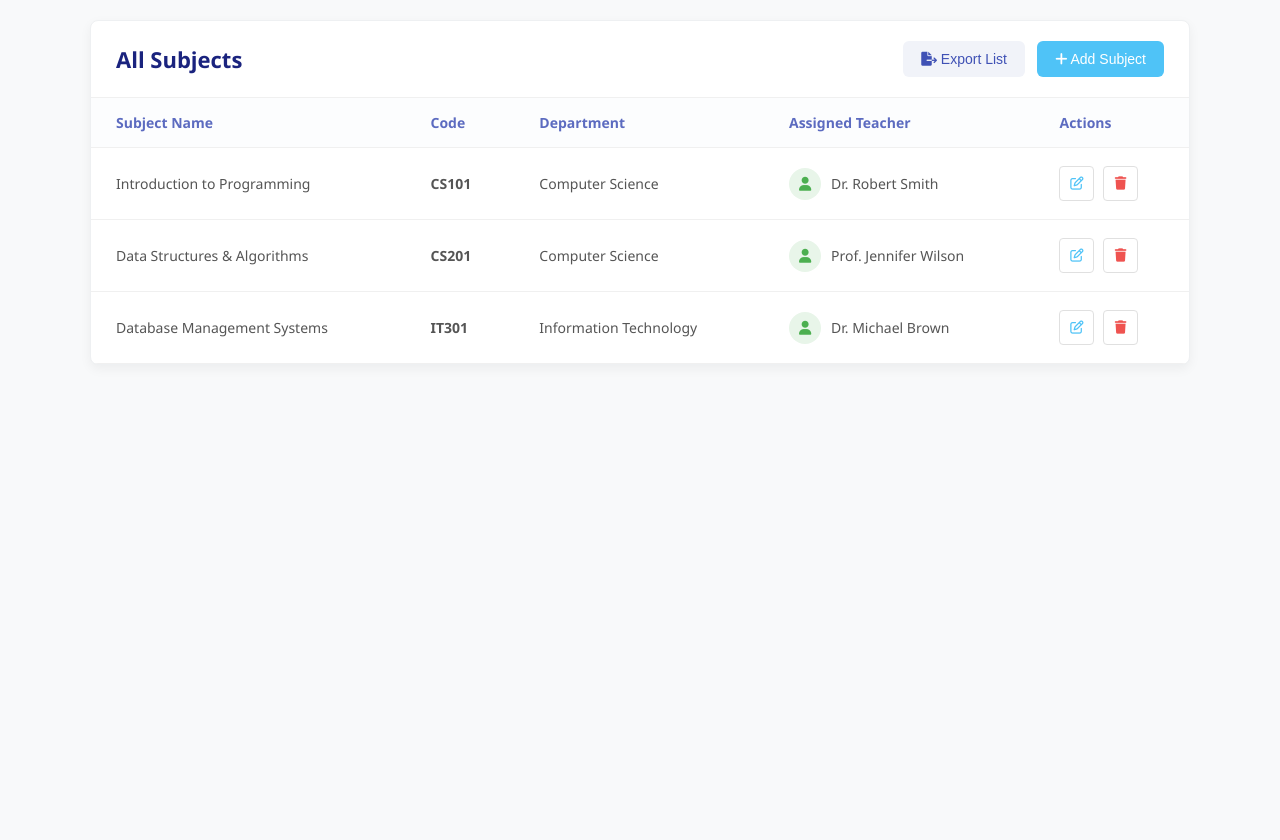
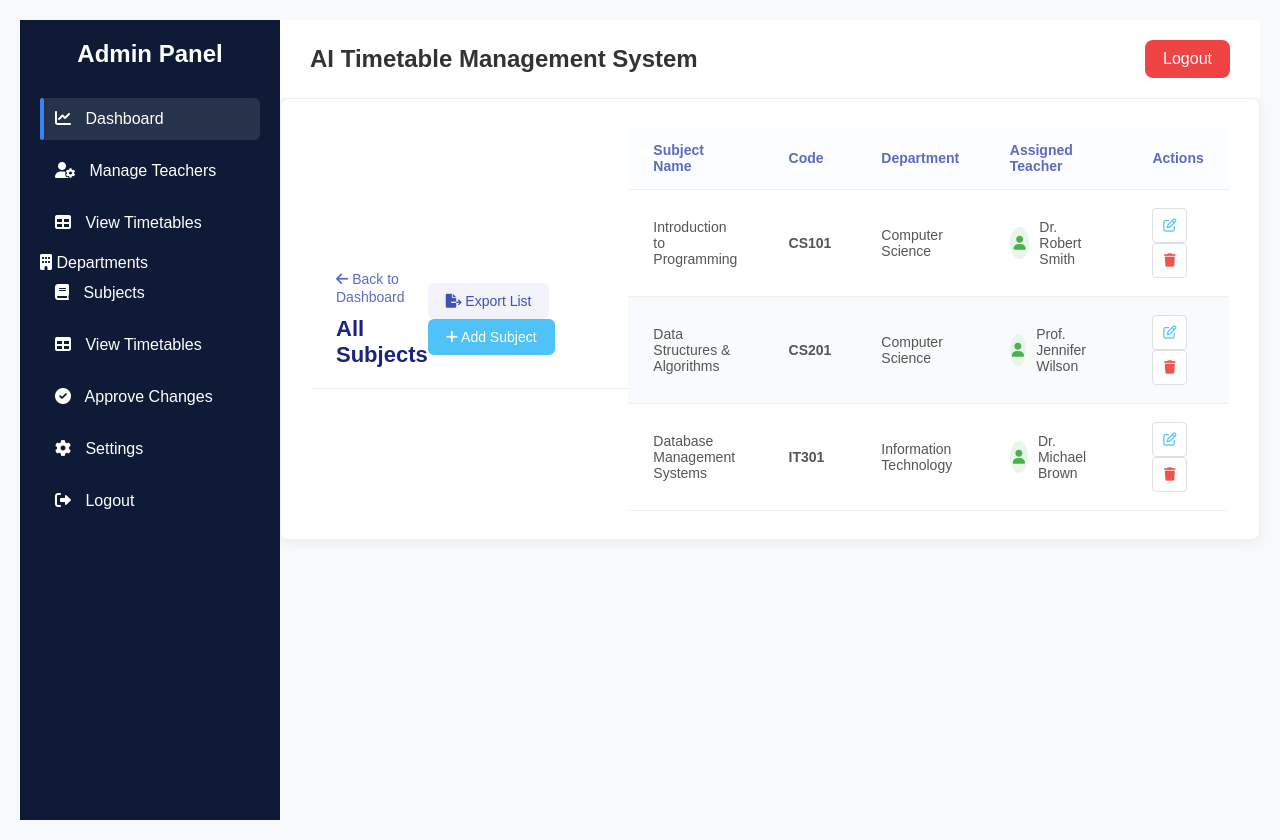
Before and after one commit to umarfarooqdev123/AI-Timetable-Model, a Flask app: template templates/subjects.html in a window 1280 px wide. Before the commit the page ends 345 px from the top, so only its background shows below. Run offline with Flask 3, Linux system fonts and the light colour scheme; the template is opened without the code that fills it, so the values that code supplies are empty; parts of the project's set-up code (start-up, migrations or seed data) failed here and were passed over.

Commit message:
Updated dashboard layout and subjects

```diff
--- a/templates/Admin_dashboard_layout.html
+++ b/templates/Admin_dashboard_layout.html
@@ -23,8 +23,19 @@
           <li class="active">
             <i class="fa-solid fa-chart-line"></i> Dashboard
           </li>
-          <li><i class="fa-solid fa-user-gear"></i> Manage Teachers</li>
-           <li>
+         <li>
+         <a href="{{ url_for('manage_teachers') }}" style="color: inherit; text-decoration: none; display: block; width: 100%;">
+           <i class="fa-solid fa-user-gear"></i> Manage Teachers
+         </a>
+        </li>
+
+       <li>
+        <a href="{{ url_for('view_timetable') }}" style="color: inherit; text-decoration: none; display: block; width: 100%;">
+          <i class="fa-solid fa-table"></i> View Timetables
+        </a>
+       </li>
+
+
             <a
               href="{{ url_for('departments') }}"
               style="
--- a/templates/subjects.html
+++ b/templates/subjects.html
@@ -1,20 +1,19 @@
-<!DOCTYPE html>
-<html lang="en">
-<head>
-    <meta charset="UTF-8">
-    <meta name="viewport" content="width=device-width, initial-scale=1.0">
-    <title>Subjects Dashboard</title>
+{% extends "Admin_dashboard_layout.html" %}
 
-    <link rel="stylesheet" href="../static/subjects.css">
-
-    <link rel="stylesheet" href="https://cdnjs.cloudflare.com/ajax/libs/font-awesome/6.0.0/css/all.min.css">
-</head>
-<body>
+{% block body %}
+<link rel="stylesheet" href="{{ url_for('static', filename='subjects.css') }}">
+<link rel="stylesheet" href="https://cdnjs.cloudflare.com/ajax/libs/font-awesome/6.0.0/css/all.min.css">
 
 <div class="container">
     <div class="card">
         <div class="card-header">
-            <h2 class="title">All Subjects</h2>
+            <div>
+                <a href="{{ url_for('admin_dashboard') }}" style="text-decoration: none; color: #5c6bc0; font-size: 14px;">
+                    <i class="fa-solid fa-arrow-left"></i> Back to Dashboard
+                </a>
+                <h2 class="title" style="margin-top: 10px;">All Subjects</h2>
+            </div>
+
             <div class="header-actions">
                 <button class="btn btn-export">
                     <i class="fa-solid fa-file-export"></i> Export List
@@ -87,6 +86,4 @@
         </div>
     </div>
 </div>
-
-</body>
-</html>
+{% endblock %}
```
